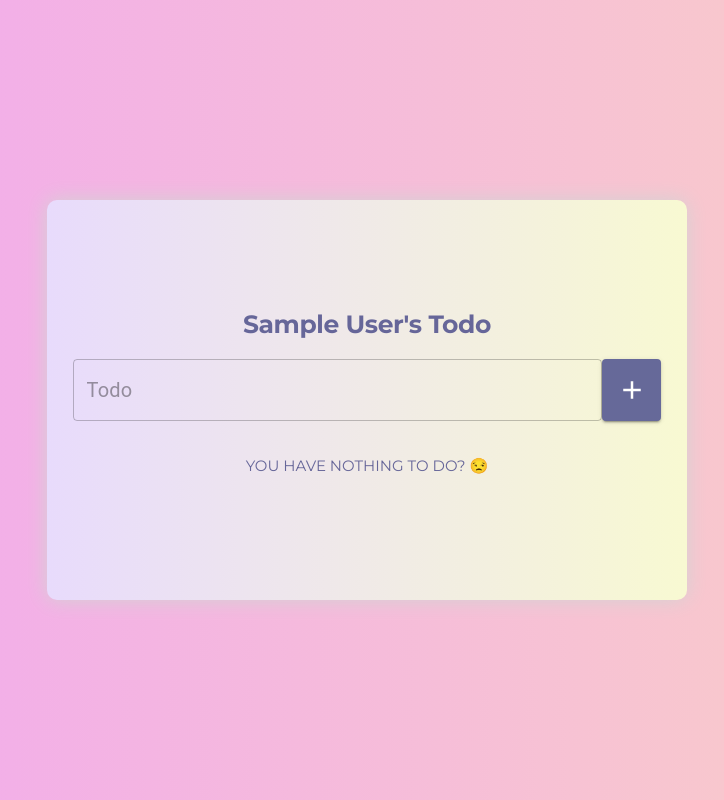
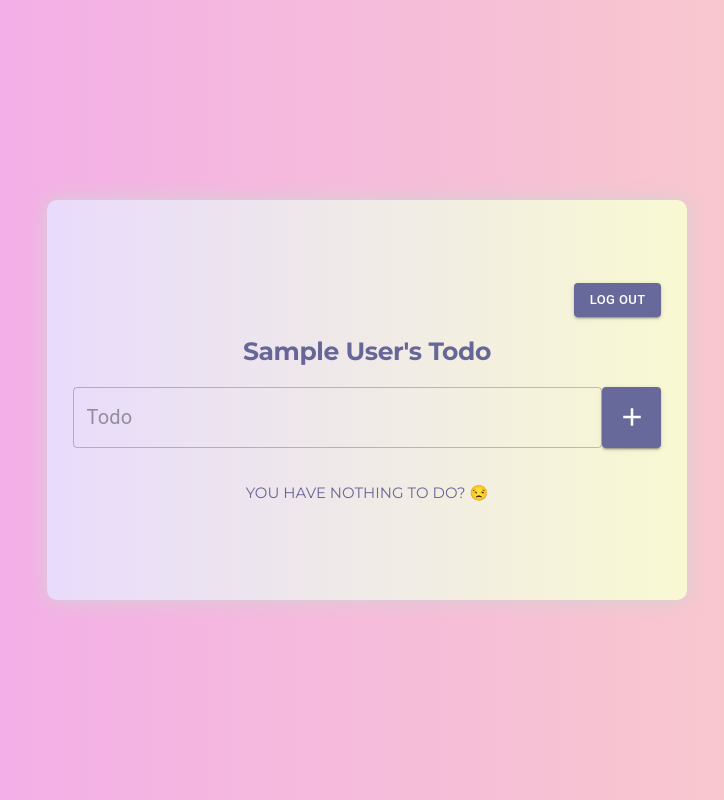
Before and after one commit to JERONIFAITHJ/todo-with-react, a React (Create React App) app: page /todo-list in a window 1280 px wide. Shown: the whole page, without its empty margins (273-997 px from the left). Built offline with nearby package versions, Linux system fonts and the light colour scheme; no server answers; the database is empty; sample sign-in values are in the browser's storage; a web font is replaced by a local one.

Commit message:
Added log out functionality

```diff
--- a/src/Components/MainContent/TodoList.jsx
+++ b/src/Components/MainContent/TodoList.jsx
@@ -6,6 +6,7 @@ import React, { useState } from "react";
 import Wrapper from "../UI/Wrapper";
 import { v4 as uuid } from "uuid";
 import AddIcon from "@mui/icons-material/Add";
+import { useNavigate } from "react-router-dom";
 import {
   doc,
   setDoc,
@@ -14,11 +15,14 @@ import {
   where,
   onSnapshot,
 } from "firebase/firestore";
-import { db } from "../../FirebaseConfig";
+import { auth, db } from "../../FirebaseConfig";
 import CheckboxListSecondary from "./TodoRender";
+import { Grid } from "@mui/material";
+import { signOut } from "firebase/auth";
 
 export default function TodoList() {
   const [todo, setTodo] = useState("");
+  const navigate = useNavigate();
   const [todoList, setTodoList] = useState();
   const todoHandler = (e) => {
     setTodo(e.target.value);
@@ -60,8 +64,34 @@ export default function TodoList() {
     }
     setTodo("");
   };
+
+  const logOutHandler = () => {
+    localStorage.clear();
+    signOut(auth).then(() => {
+      navigate('/');
+    }).catch((e) => {console.log(e)})
+  }
+
   return (
     <Wrapper>
+      <Grid sx={{ width: "100%" }} container>
+        <Grid
+          sx={{ width: "100%", display: "flex", justifyContent: "flex-end " }}
+          item
+        >
+          <Button
+            sx={{
+              marginRight: "0",
+              backgroundColor: "#666999 !important",
+              fontSize: "1.3rem",
+            }}
+            variant="contained"
+            onClick={logOutHandler}
+          >
+            Log out
+          </Button>
+        </Grid>
+      </Grid>
       <Typography
         variant="h1"
         sx={{
@@ -79,8 +109,8 @@ export default function TodoList() {
           autoComplete="off"
           onChange={todoHandler}
           placeholder="Todo"
-          sx={{ width: { xs: "100%" },  }}
-          InputProps={{ style: { fontSize: "2rem",  } }}
+          sx={{ width: { xs: "100%" } }}
+          InputProps={{ style: { fontSize: "2rem" } }}
         />
         <Button
           onClick={addData}
@@ -100,9 +130,9 @@ export default function TodoList() {
       {todoList && todoList.length > 0 ? (
         <CheckboxListSecondary todoList={todoList} />
       ) : todoList && todoList.length === 0 ? (
-        <p style={{fontSize: '1.5rem'}}>YOU HAVE NOTHING TO DO? 😒</p>
+        <p style={{ fontSize: "1.5rem" }}>YOU HAVE NOTHING TO DO? 😒</p>
       ) : (
-        <p style={{fontSize: '1.5rem'}}>HOLD ON... 🔍</p>
+        <p style={{ fontSize: "1.5rem" }}>HOLD ON... 🔍</p>
       )}
     </Wrapper>
   );
```
Also changed, not shown: src/Components/LandingPage/LandingPage.jsx (+1 -8 lines).
